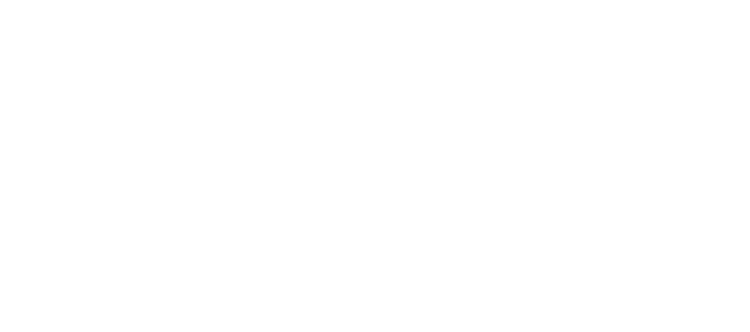
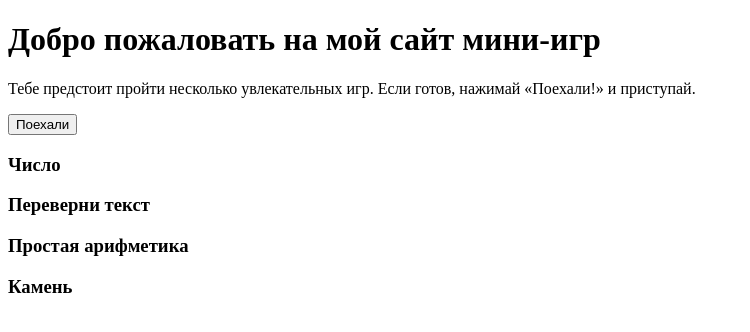
Before and after one commit to Leyley1115/Homework-1, a plain HTML site: page index.html in a window 1280 px wide. Shown: the whole page, without its empty margins (0-750 px from the left). Drawn offline with Linux system fonts and the light colour scheme.

Commit message:
header base

```diff
--- a/index.html
+++ b/index.html
@@ -7,5 +7,15 @@
 </head>
 <body>
 
+<header>
+    <h1>Добро пожаловать на мой сайт мини-игр</h1>
+    <p>Тебе предстоит пройти несколько увлекательных игр. Если готов, нажимай «Поехали!» и приступай.</p>
+    <button type="submit">Поехали</button>
+    <h3>Число</h3>
+    <h3>Переверни текст</h3>
+    <h3>Простая арифметика</h3>
+    <h3>Камень</h3>
+</header>
+
 </body>
 </html>
```
